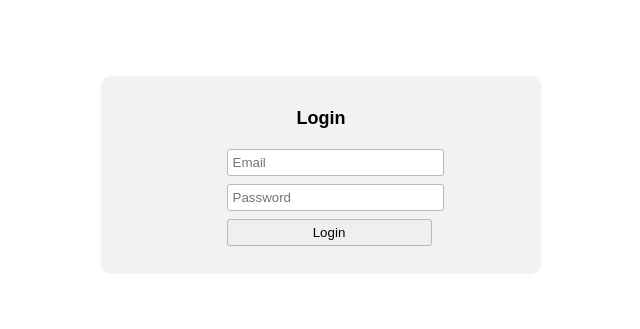
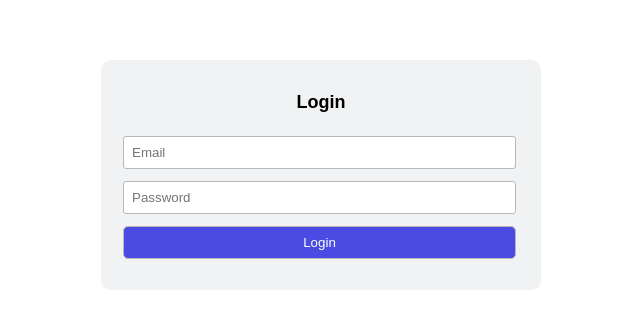
Before and after one commit to dovish770/singel-paging, a plain HTML site: page index.html in a window 1280 px wide. Shown: the part 153-482 px from the top of the page, without its empty margins (319-959 px from the left). Drawn offline with Linux system fonts and the light colour scheme.

Commit message:
some fixing

```diff
--- a/index.html
+++ b/index.html
@@ -13,7 +13,7 @@
         <form id="login">
             <input type="email" placeholder="Email" class="login-content">
             <input type="password" placeholder="Password" class="login-content">
-            <input type="submit" class="login-content" value="Login">
+            <input type="submit" class="login-content" value="Login" id="login-btn">
         </form>
     </div>
 
--- a/style.css
+++ b/style.css
@@ -8,6 +8,12 @@ body{
     justify-content: center;
     align-items: center;
     height: 80vh;
+}
+
+#login{
+    padding: 5px;
+    padding-left: 2px;
+
 }
 
 .login-conteiner{
@@ -21,12 +27,12 @@ body{
 }
 
 .login-content{
-    margin: 8px;
-    padding: 5px;
-    display: block;
+    margin: 6px 0;
+    padding: 8px;
     width: 100%;
     border-radius: 3px;
     border: solid rgb(184, 184, 184) 0.5px;
+    box-sizing: border-box;
 }
 
 h1{
```
